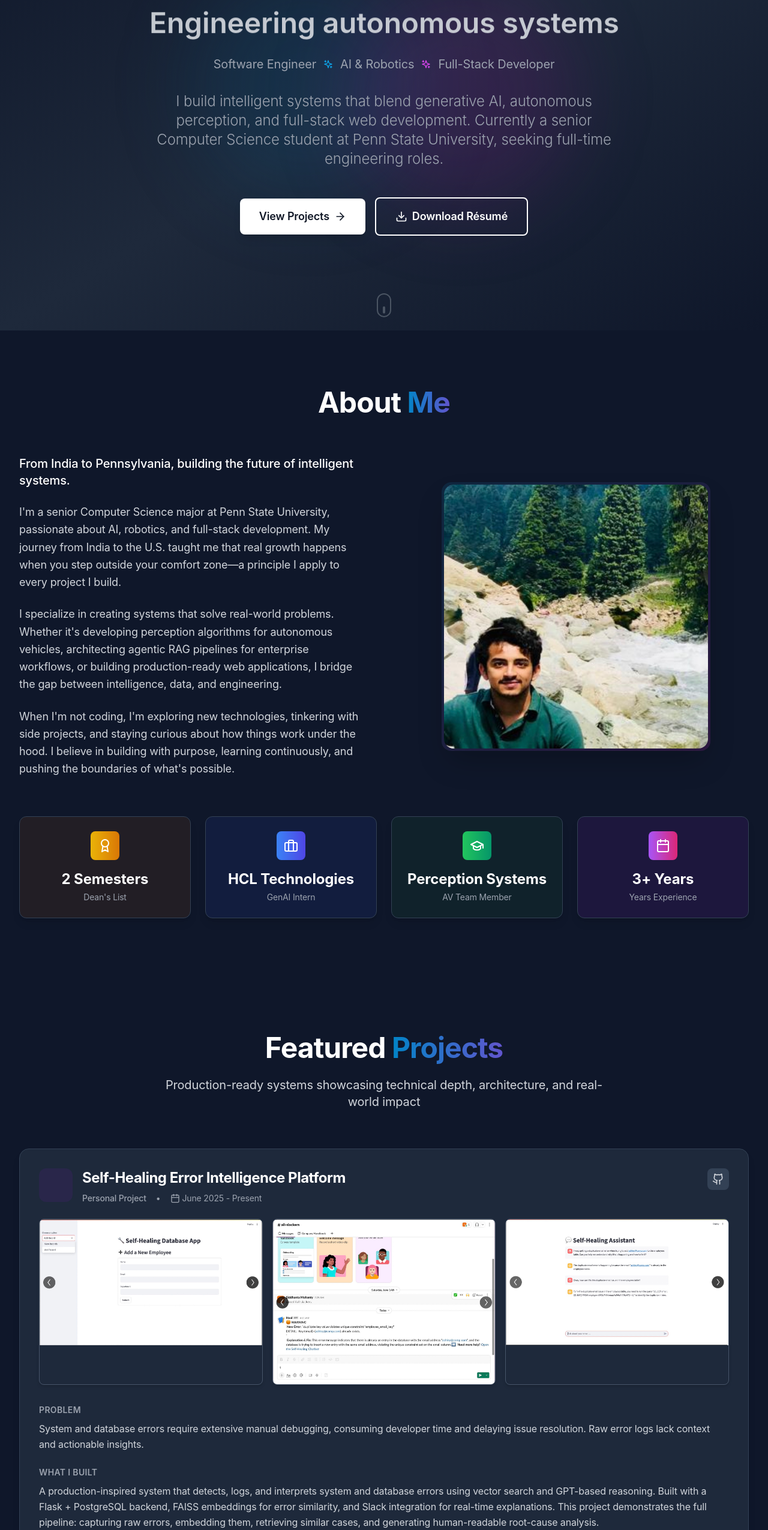
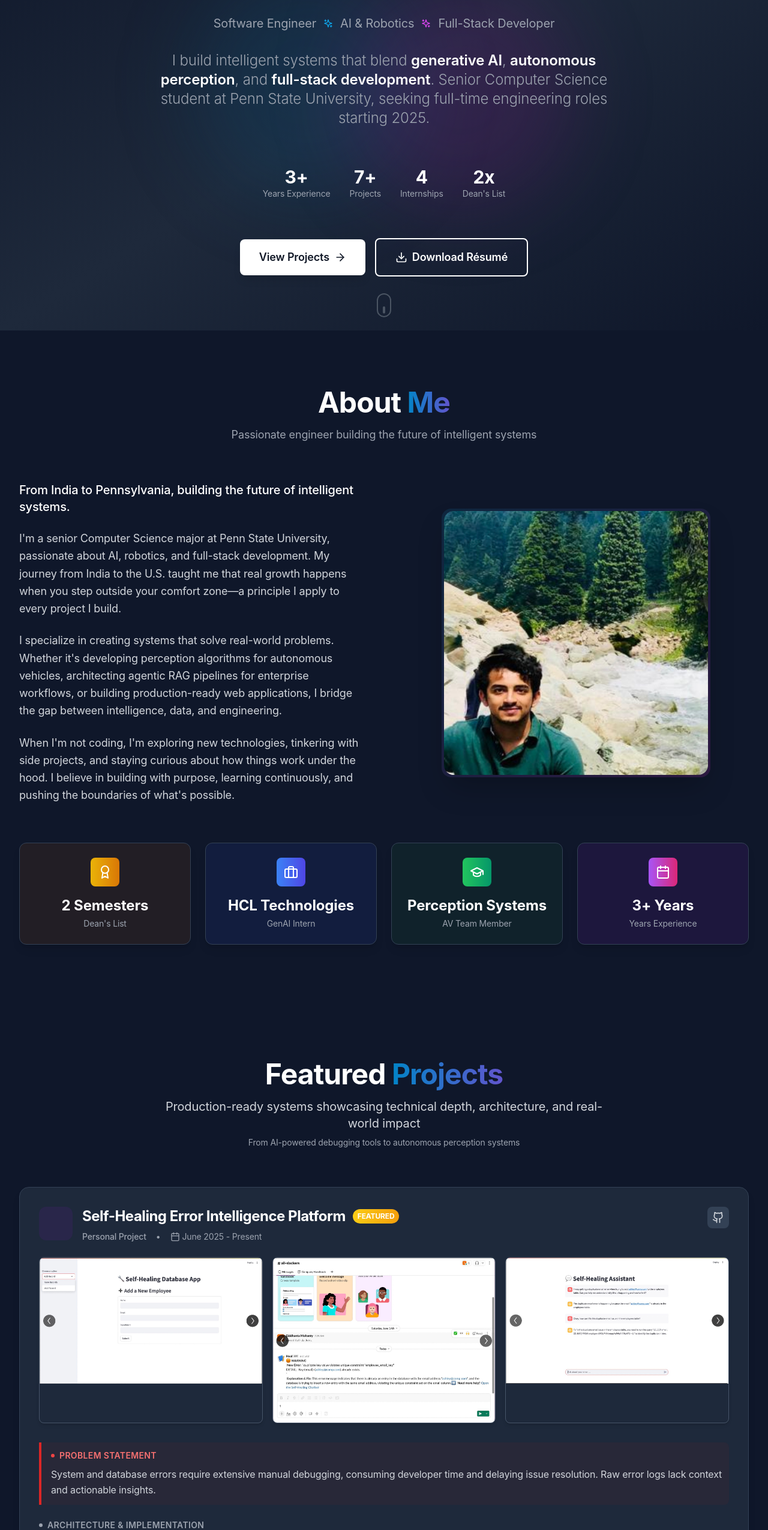
Before and after one commit to Siddhanta22/siddhantamohanty.github.io, a React (Create React App) app: page / in a window 1280 px wide. Shown: the part 249-2800 px from the top of the page at 60% size. Built offline with nearby package versions, Linux system fonts and the light colour scheme.

Commit message:
Enhance content and layout for recruiters, tech reviewers, and general visitors: Add quick stats in Hero, improve project visual hierarchy with color-coded sections, add featured/live badges, enhance section descriptions, and improve readability

```diff
--- a/src/components/About.js
+++ b/src/components/About.js
@@ -50,9 +50,12 @@ const About = () => {
           transition={{ duration: 0.8 }}
           className="text-center mb-16"
         >
-          <h2 className="text-4xl md:text-5xl font-bold text-gray-900 dark:text-white mb-6">
+          <h2 className="text-4xl md:text-5xl font-bold text-gray-900 dark:text-white mb-4">
             About <span className="gradient-text">Me</span>
           </h2>
+          <p className="text-lg text-gray-600 dark:text-gray-400 max-w-2xl mx-auto">
+            Passionate engineer building the future of intelligent systems
+          </p>
         </motion.div>
 
         <div className="grid lg:grid-cols-2 gap-16 items-center mb-16">
--- a/src/components/Experience.js
+++ b/src/components/Experience.js
@@ -117,11 +117,14 @@ const Experience = () => {
           transition={{ duration: 0.8 }}
           className="text-center mb-16"
         >
-          <h2 className="text-4xl md:text-5xl font-bold text-gray-900 dark:text-white mb-6">
+          <h2 className="text-4xl md:text-5xl font-bold text-gray-900 dark:text-white mb-4">
             Professional <span className="gradient-text">Experience</span>
           </h2>
-          <p className="text-xl text-gray-600 dark:text-gray-300 max-w-3xl mx-auto">
+          <p className="text-xl text-gray-600 dark:text-gray-300 max-w-3xl mx-auto mb-2">
             Building production systems and advancing AI research across diverse domains
+          </p>
+          <p className="text-sm text-gray-500 dark:text-gray-400 max-w-2xl mx-auto">
+            From research labs to enterprise AI teams, contributing to cutting-edge projects
           </p>
         </motion.div>
 
--- a/src/components/Hero.js
+++ b/src/components/Hero.js
@@ -93,15 +93,40 @@ const Hero = () => {
             transition={{ duration: 0.8, delay: 0.4 }}
             className="text-xl md:text-2xl text-gray-600 dark:text-gray-400 max-w-3xl mx-auto leading-relaxed font-light"
           >
-            I build intelligent systems that blend generative AI, autonomous perception, and full-stack web development. Currently a senior Computer Science student at Penn State University, seeking full-time engineering roles.
+            I build intelligent systems that blend <span className="font-semibold text-gray-900 dark:text-white">generative AI</span>, <span className="font-semibold text-gray-900 dark:text-white">autonomous perception</span>, and <span className="font-semibold text-gray-900 dark:text-white">full-stack development</span>. Senior Computer Science student at Penn State University, seeking full-time engineering roles starting 2025.
           </motion.p>
+
+          {/* Quick Stats for Recruiters */}
+          <motion.div
+            initial={{ opacity: 0, y: 20 }}
+            animate={{ opacity: 1, y: 0 }}
+            transition={{ duration: 0.8, delay: 0.6 }}
+            className="flex flex-wrap justify-center gap-6 md:gap-8 pt-8"
+          >
+            <div className="text-center">
+              <div className="text-2xl md:text-3xl font-bold text-gray-900 dark:text-white">3+</div>
+              <div className="text-sm text-gray-600 dark:text-gray-400">Years Experience</div>
+            </div>
+            <div className="text-center">
+              <div className="text-2xl md:text-3xl font-bold text-gray-900 dark:text-white">7+</div>
+              <div className="text-sm text-gray-600 dark:text-gray-400">Projects</div>
+            </div>
+            <div className="text-center">
+              <div className="text-2xl md:text-3xl font-bold text-gray-900 dark:text-white">4</div>
+              <div className="text-sm text-gray-600 dark:text-gray-400">Internships</div>
+            </div>
+            <div className="text-center">
+              <div className="text-2xl md:text-3xl font-bold text-gray-900 dark:text-white">2x</div>
+              <div className="text-sm text-gray-600 dark:text-gray-400">Dean's List</div>
+            </div>
+          </motion.div>
 
           {/* CTA Buttons */}
           <motion.div
             initial={{ opacity: 0, y: 20 }}
             animate={{ opacity: 1, y: 0 }}
-            transition={{ duration: 0.8, delay: 0.6 }}
-            className="flex flex-col sm:flex-row gap-4 justify-center items-center pt-4"
+            transition={{ duration: 0.8, delay: 0.8 }}
+            className="flex flex-col sm:flex-row gap-4 justify-center items-center pt-8"
           >
             <motion.button
               whileHover={{ scale: 1.05, y: -2 }}
--- a/src/components/Projects.js
+++ b/src/components/Projects.js
@@ -156,11 +156,14 @@ const Projects = () => {
           transition={{ duration: 0.8 }}
           className="text-center mb-16"
         >
-          <h2 className="text-4xl md:text-5xl font-bold text-gray-900 dark:text-white mb-6">
+          <h2 className="text-4xl md:text-5xl font-bold text-gray-900 dark:text-white mb-4">
             Featured <span className="gradient-text">Projects</span>
           </h2>
-          <p className="text-xl text-gray-600 dark:text-gray-300 max-w-3xl mx-auto">
+          <p className="text-xl text-gray-600 dark:text-gray-300 max-w-3xl mx-auto mb-2">
             Production-ready systems showcasing technical depth, architecture, and real-world impact
+          </p>
+          <p className="text-sm text-gray-500 dark:text-gray-400 max-w-2xl mx-auto">
+            From AI-powered debugging tools to autonomous perception systems
           </p>
         </motion.div>
 
@@ -189,9 +192,21 @@ const Projects = () => {
                     <project.icon className={`w-7 h-7 bg-gradient-to-r ${project.color} bg-clip-text text-transparent`} />
                   </div>
                   <div className="flex-1">
-                    <h3 className="text-2xl font-bold text-gray-900 dark:text-white mb-2">
-                      {project.title}
-                    </h3>
+                    <div className="flex items-center gap-3 mb-2">
+                      <h3 className="text-2xl font-bold text-gray-900 dark:text-white">
+                        {project.title}
+                      </h3>
+                      {project.id === 1 && (
+                        <span className="px-2 py-1 bg-gradient-to-r from-yellow-400 to-amber-500 text-white text-xs font-bold rounded-full">
+                          FEATURED
+                        </span>
+                      )}
+                      {project.live && (
+                        <span className="px-2 py-1 bg-gradient-to-r from-green-400 to-emerald-500 text-white text-xs font-bold rounded-full">
+                          LIVE
+                        </span>
+                      )}
+                    </div>
                     <div className="flex flex-wrap items-center gap-4 text-sm text-gray-600 dark:text-gray-400">
                       <span className="font-medium">{project.role}</span>
                       <span>•</span>
@@ -262,9 +277,10 @@ const Projects = () => {
               )}
 
               {/* Problem Statement */}
-              <div className="mb-6">
-                <h4 className="text-sm font-semibold text-gray-500 dark:text-gray-400 uppercase tracking-wide mb-2">
-                  Problem
+              <div className="mb-6 bg-red-50/50 dark:bg-red-900/10 border-l-4 border-red-400 dark:border-red-600 pl-4 py-3 rounded-r-lg">
+                <h4 className="text-sm font-semibold text-red-600 dark:text-red-400 uppercase tracking-wide mb-2 flex items-center gap-2">
+                  <span className="w-1.5 h-1.5 bg-red-500 rounded-full"></span>
+                  Problem Statement
                 </h4>
                 <p className="text-gray-700 dark:text-gray-300 leading-relaxed">
                   {project.problem}
@@ -273,37 +289,41 @@ const Projects = () => {
 
               {/* Solution / Architecture */}
               <div className="mb-6">
-                <h4 className="text-sm font-semibold text-gray-500 dark:text-gray-400 uppercase tracking-wide mb-2">
-                  What I Built
+                <h4 className="text-sm font-semibold text-gray-500 dark:text-gray-400 uppercase tracking-wide mb-3 flex items-center gap-2">
+                  <span className="w-1.5 h-1.5 bg-gray-400 rounded-full"></span>
+                  Architecture & Implementation
                 </h4>
-                <p className="text-gray-700 dark:text-gray-300 leading-relaxed">
+                <p className="text-gray-700 dark:text-gray-300 leading-relaxed text-base">
                   {project.solution}
                 </p>
               </div>
 
               {/* Technologies */}
-              <div className="mb-6">
-                <h4 className="text-sm font-semibold text-gray-500 dark:text-gray-400 uppercase tracking-wide mb-3">
-                  Technologies
+              <div className="mb-6 bg-blue-50/50 dark:bg-blue-900/10 border-l-4 border-blue-400 dark:border-blue-600 pl-4 py-3 rounded-r-lg">
+                <h4 className="text-sm font-semibold text-blue-600 dark:text-blue-400 uppercase tracking-wide mb-3 flex items-center gap-2">
+                  <span className="w-1.5 h-1.5 bg-blue-500 rounded-full"></span>
+                  Tech Stack
                 </h4>
                 <div className="flex flex-wrap gap-2">
                   {project.technologies.map((tech, index) => (
-                    <span
+                    <motion.span
                       key={index}
-                      className="px-3 py-1 bg-gray-100 dark:bg-dark-700 text-gray-700 dark:text-gray-300 rounded-full text-sm font-medium border border-gray-200 dark:border-dark-600"
+                      whileHover={{ scale: 1.05 }}
+                      className="px-3 py-1.5 bg-white dark:bg-dark-800 text-gray-700 dark:text-gray-300 rounded-full text-sm font-medium border border-blue-200 dark:border-blue-700 shadow-sm hover:shadow-md transition-all"
                     >
                       {tech}
-                    </span>
+                    </motion.span>
                   ))}
                 </div>
               </div>
 
-              {/* Impact */}
-              <div className="pt-6 border-t border-gray-200 dark:border-dark-600">
-                <h4 className="text-sm font-semibold text-gray-500 dark:text-gray-400 uppercase tracking-wide mb-2">
-                  Impact
+              {/* Impact - More Prominent */}
+              <div className="pt-6 border-t-2 border-gray-300 dark:border-dark-600 bg-gradient-to-r from-primary-50/50 to-accent-50/50 dark:from-primary-900/10 dark:to-accent-900/10 -mx-8 px-8 py-6 rounded-b-2xl">
+                <h4 className="text-sm font-semibold text-primary-600 dark:text-primary-400 uppercase tracking-wide mb-3 flex items-center gap-2">
+                  <span className="w-2 h-2 bg-primary-500 rounded-full"></span>
+                  Impact & Results
                 </h4>
-                <p className="text-gray-700 dark:text-gray-300 leading-relaxed font-medium">
+                <p className="text-gray-800 dark:text-gray-200 leading-relaxed font-semibold text-lg">
                   {project.impact}
                 </p>
               </div>
--- a/src/components/Skills.js
+++ b/src/components/Skills.js
@@ -91,11 +91,14 @@ const Skills = () => {
           transition={{ duration: 0.8 }}
           className="text-center mb-16"
         >
-          <h2 className="text-4xl md:text-5xl font-bold text-gray-900 dark:text-white mb-6">
+          <h2 className="text-4xl md:text-5xl font-bold text-gray-900 dark:text-white mb-4">
             Technical <span className="gradient-text">Skills</span>
           </h2>
-          <p className="text-xl text-gray-600 dark:text-gray-300 max-w-3xl mx-auto">
+          <p className="text-xl text-gray-600 dark:text-gray-300 max-w-3xl mx-auto mb-2">
             Technologies and tools I use to build production-ready systems
+          </p>
+          <p className="text-sm text-gray-500 dark:text-gray-400 max-w-2xl mx-auto">
+            Proficient across AI/ML, full-stack development, and autonomous systems
           </p>
         </motion.div>
 
```
